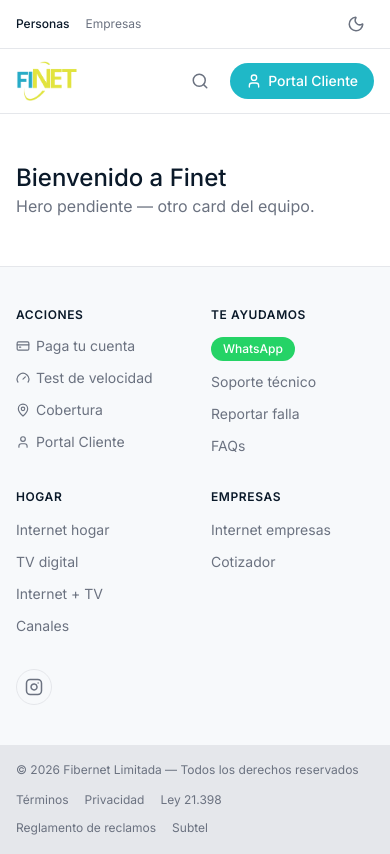
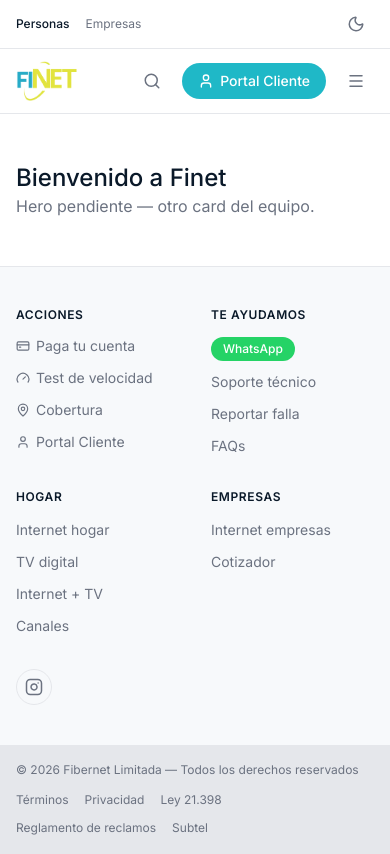
Before and after one commit to invvd/finet-clientes, a Next.js app: page / in a window 390 px wide. Built offline with nearby package versions, Linux system fonts and the light colour scheme.

Commit message:
feat: agrega menu movil colapsable

```diff
--- /dev/null
+++ b/app/_components/layout/navbar/MobileMenu.tsx
@@ -0,0 +1,49 @@
+"use client";
+
+import Link from "next/link";
+import { Menu, X } from "lucide-react";
+import { useState } from "react";
+import type { NavItem } from "./nav.config";
+
+type MobileMenuProps = {
+  items: NavItem[];
+};
+
+export default function MobileMenu({ items }: MobileMenuProps) {
+  const [isOpen, setIsOpen] = useState(false);
+
+  return (
+    <div className="md:hidden">
+      <button
+        type="button"
+        aria-controls="menu-movil"
+        aria-expanded={isOpen}
+        aria-label={isOpen ? "Cerrar menu movil" : "Abrir menu movil"}
+        className="flex h-9 w-9 items-center justify-center rounded-md text-[var(--color-muted)] hover:bg-[var(--color-surface)] hover:text-[var(--color-foreground)]"
+        onClick={() => setIsOpen((currentValue) => !currentValue)}
+      >
+        {isOpen ? <X size={18} /> : <Menu size={18} />}
+      </button>
+      <nav
+        id="menu-movil"
+        aria-label="Navegacion principal movil"
+        hidden={!isOpen}
+        className="absolute left-0 right-0 top-full border-b border-[var(--color-border)] bg-[var(--color-background)] px-4 py-3"
+      >
+        <ul className="grid gap-3">
+          {items.map((item) => (
+            <li key={item.href}>
+              <Link
+                href={item.href}
+                className="block text-sm text-[var(--color-foreground)] hover:text-[var(--color-primary)]"
+                onClick={() => setIsOpen(false)}
+              >
+                {item.label}
+              </Link>
+            </li>
+          ))}
+        </ul>
+      </nav>
+    </div>
+  );
+}
--- a/app/_components/layout/navbar/Navbar.tsx
+++ b/app/_components/layout/navbar/Navbar.tsx
@@ -3,6 +3,7 @@
 import NavLogo from './NavLogo';
 import PortalClienteButton from './PortalClienteButton';
 import ThemeToggle from './ThemeToggle';
+import MobileMenu from './MobileMenu';
 import { navItems, audienceSwitch } from './nav.config';
 
 export default function Navbar() {
@@ -65,6 +66,7 @@
               <Search size={18} />
             </button>
             <PortalClienteButton />
+            <MobileMenu items={navItems} />
           </div>
         </div>
       </div>
```
